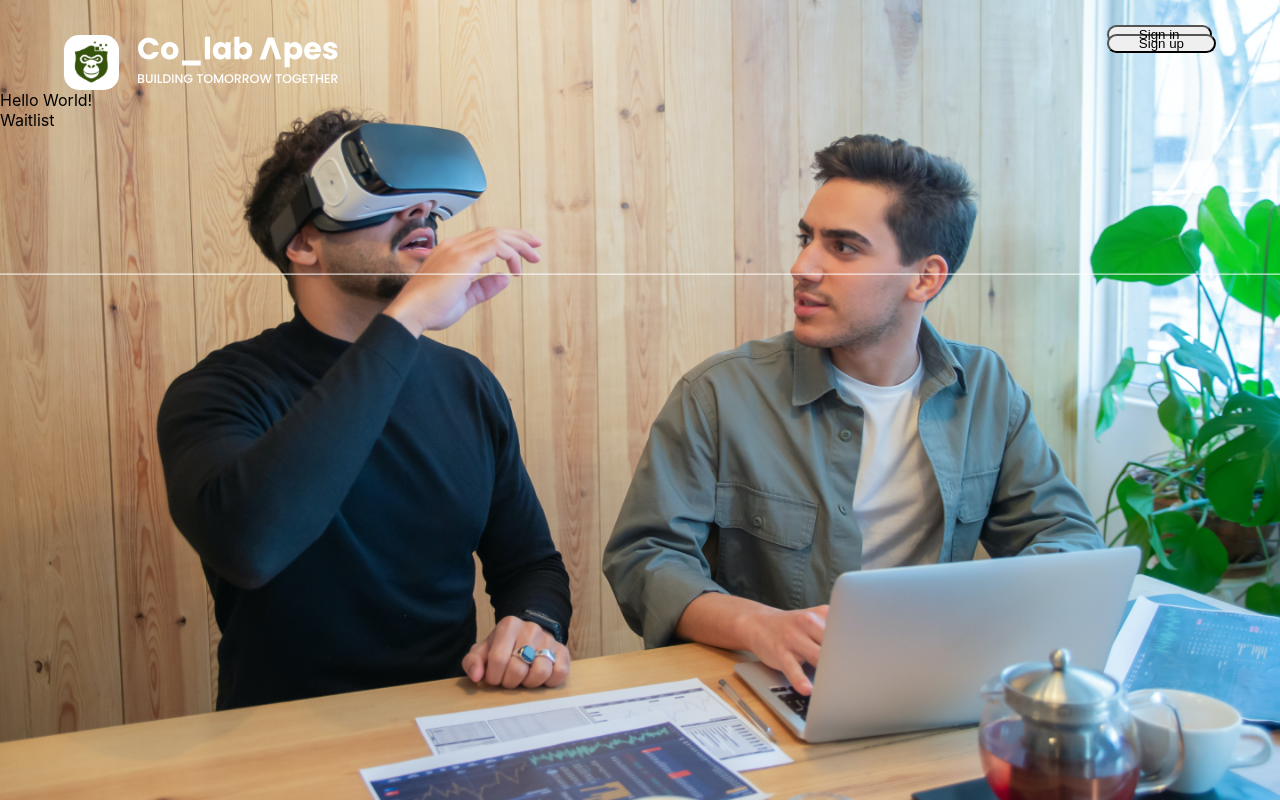
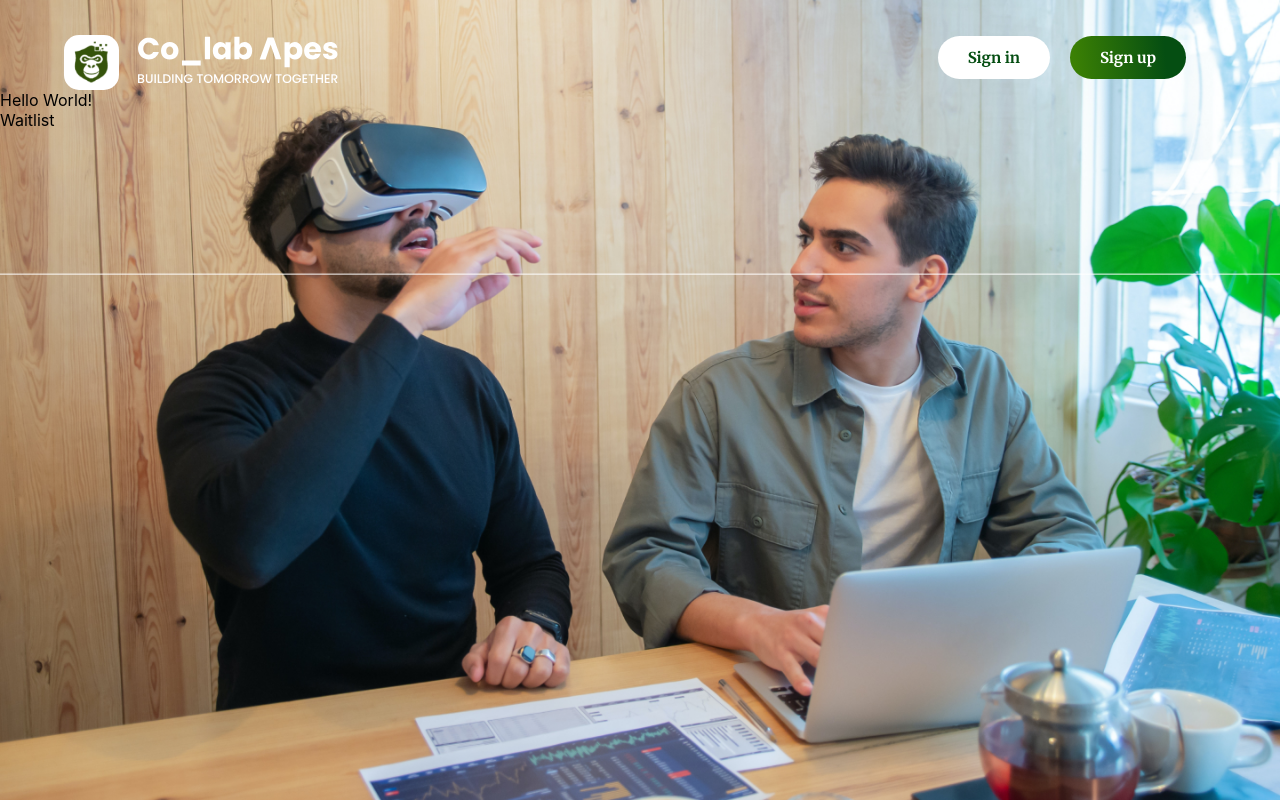
Before and after one commit to Colab-Apes/landingpage, a React (Create React App) app: page / in a window 1280 px wide. Built offline with nearby package versions, Linux system fonts and the light colour scheme.

Commit message:
Updated Navbar Component

```diff
--- a/src/components/Hero/Navbar/Navbar.jsx
+++ b/src/components/Hero/Navbar/Navbar.jsx
@@ -17,9 +17,9 @@ const NavbarComp = () => {
         </div>
       </div>
 
-      <div id='btn'>
-        <button className='btn' id='signIn'>Sign in</button>
-        <button className='btn' id='signUp'>Sign up</button>
+      <div className='btn'>
+        <button className='signIn'>Sign in</button>
+        <button className='signUp'>Sign up</button>
       </div>
 
     </nav>
```
